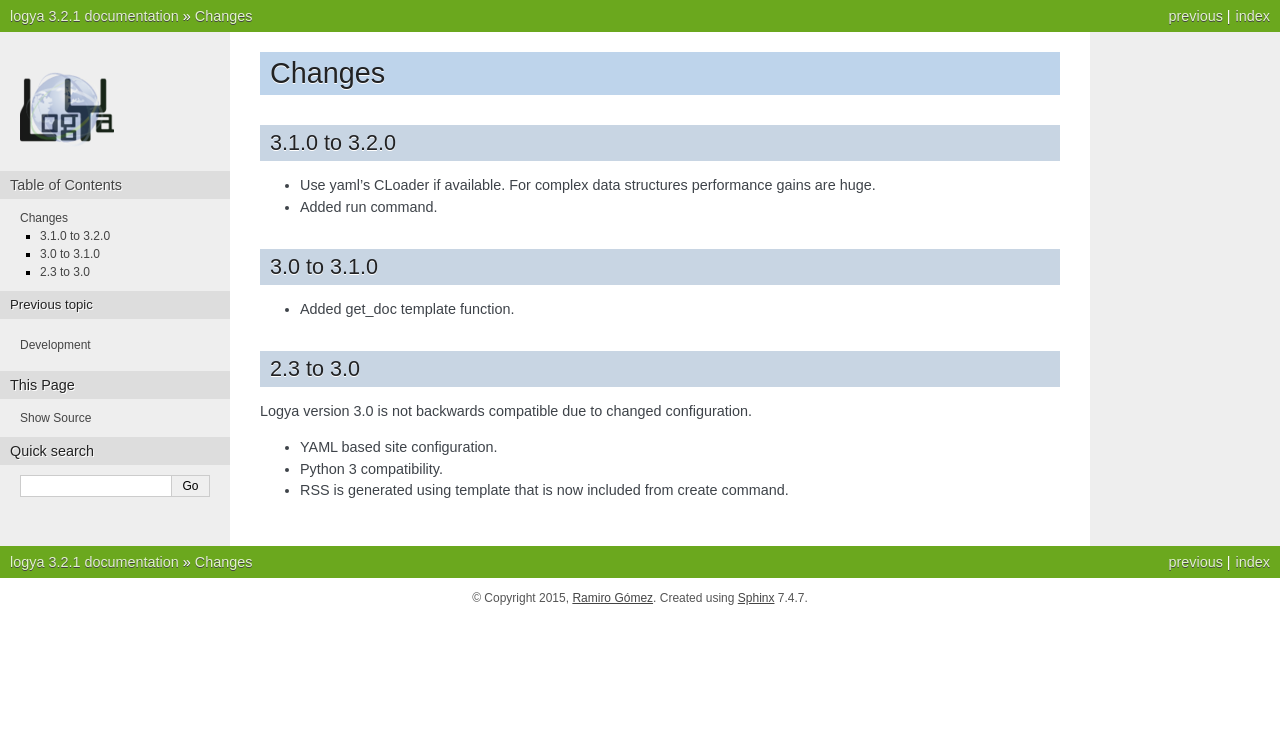
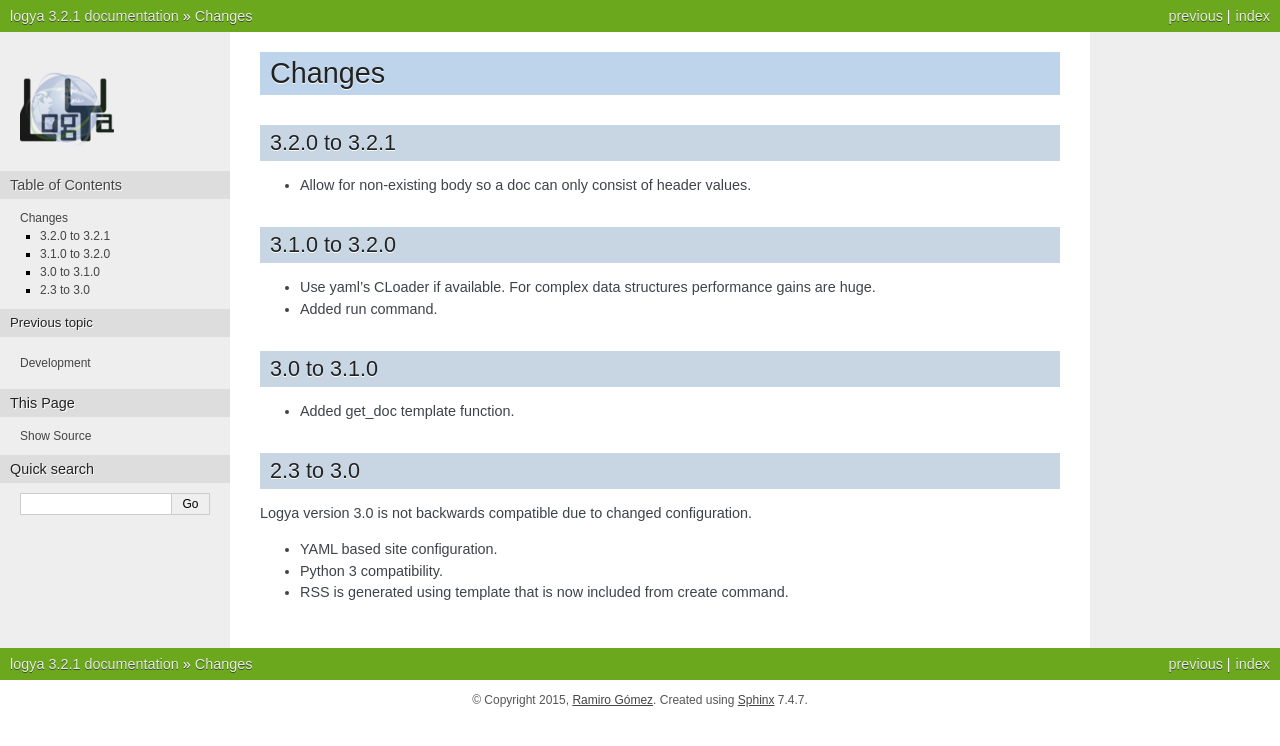
Before and after one commit to yaph/logya, a Sphinx documentation site: the page built from docs/changes.rst, in a window 1280 px wide. Shown: the top 746 px of the page. Built offline with Sphinx 7.4.7, drawn with Linux system fonts in a browser that asks for light colours; pages that are not in the unit, such as notebooks, are missing from menus.

Commit message:
document changes

```diff
--- a/docs/changes.rst
+++ b/docs/changes.rst
@@ -2,6 +2,11 @@
 
 Changes
 =======
+
+3.2.0 to 3.2.1
+--------------
+
+* Allow for non-existing body so a doc can only consist of header values.
 
 3.1.0 to 3.2.0
 --------------
@@ -14,7 +19,6 @@ Changes
 
 * Added get_doc template function.
 
-
 2.3 to 3.0
 ----------
 
```
